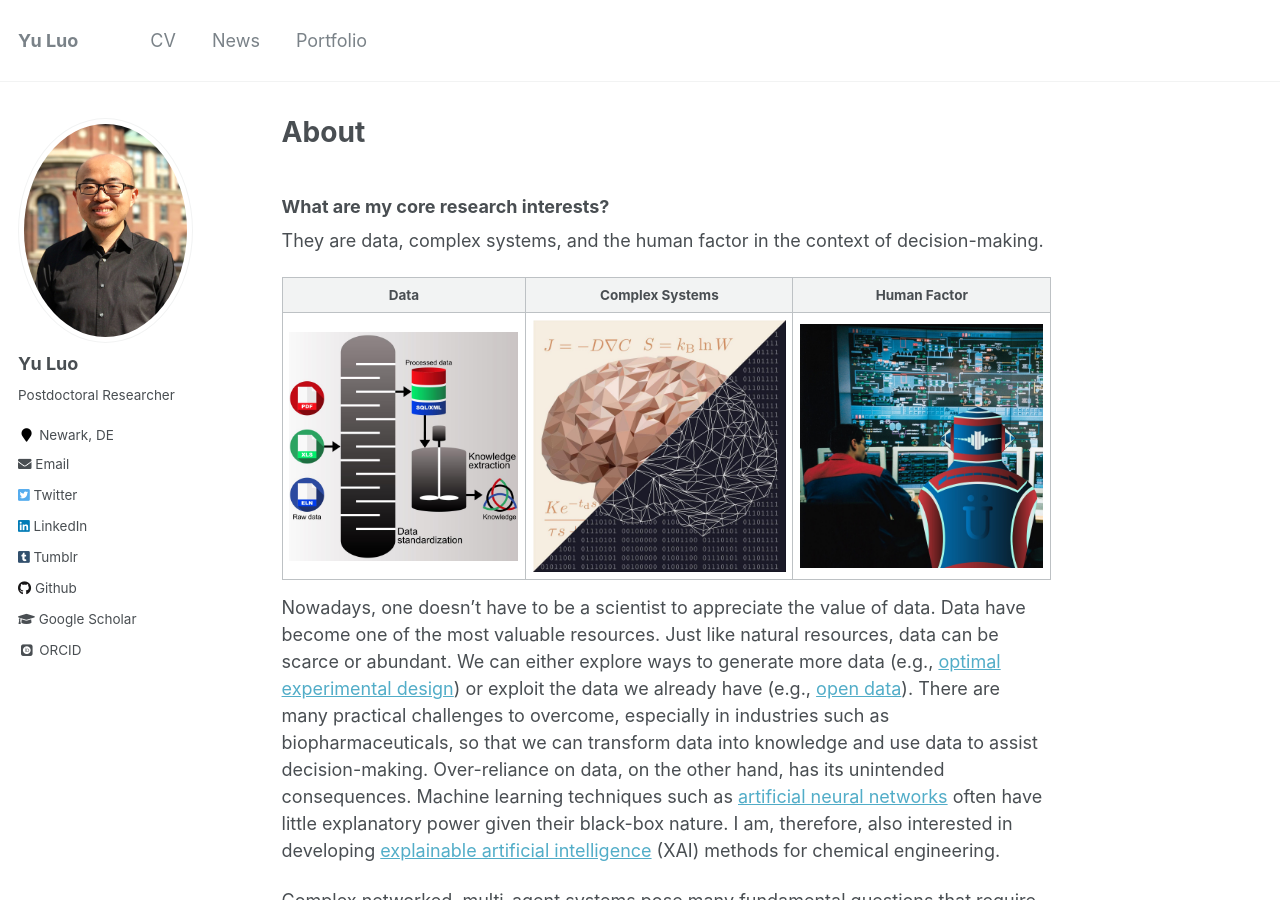
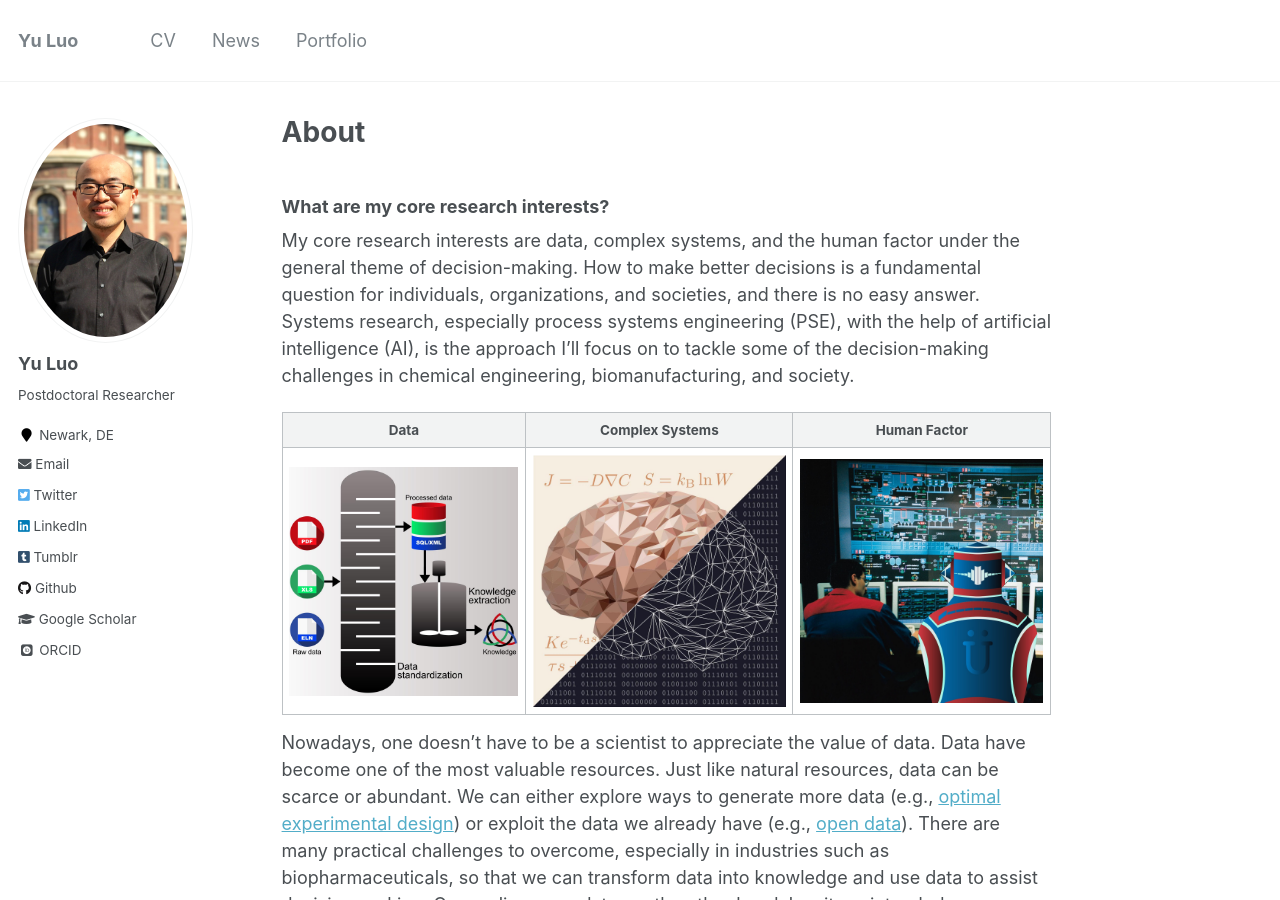
Before and after one commit to l16cn/l16cn.github.io, a Jekyll site: the page built from _pages/about.md, in a window 1280 px wide and 900 px high. Built offline with Jekyll 4.4.1, drawn with Linux system fonts in a browser that asks for light colours; some web fonts are replaced.

Commit message:
r2020: started updating the About page based on the 2020 research statement

```diff
--- a/_pages/about.md
+++ b/_pages/about.md
@@ -10,7 +10,7 @@ redirect_from:
 
 ### What are my core research interests?
 
-They are data, complex systems, and the human factor in the context of decision-making.
+My core research interests are data, complex systems, and the human factor under the general theme of decision-making. How to make better decisions is a fundamental question for individuals, organizations, and societies, and there is no easy answer. Systems research, especially process systems engineering (PSE), with the help of artificial intelligence (AI), is the approach I'll focus on to tackle some of the decision-making challenges in chemical engineering, biomanufacturing, and society.
 
 | Data | Complex Systems | Human Factor |
 | :--------------------: | :--------------------: | :---------------------: |
```
Also changed, not shown: 1 other file.
